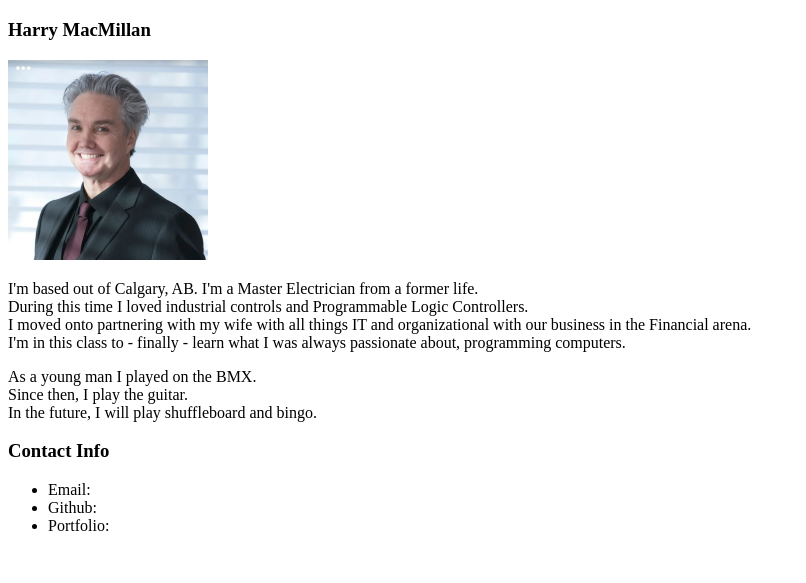
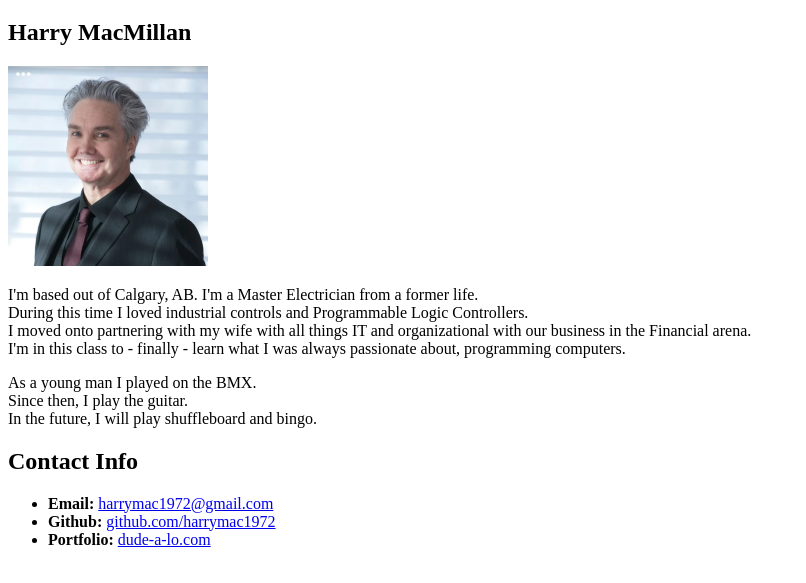
Before and after one commit to harrymac1972/bc_m1_d2_prj_biography, a plain HTML site: page Unsolved/index.html in a window 1280 px wide. Shown: the part 61-644 px from the top of the page, without its empty margins (0-806 px from the left). Drawn offline with Linux system fonts and the light colour scheme.

Commit message:
done except for fine tuning on hrefs

```diff
--- a/Unsolved/index.html
+++ b/Unsolved/index.html
@@ -10,7 +10,7 @@
     <!-- TODO: Write Your Code Below-->
     <h1>Student Bio</h1>
     <section>
-      <h3>Harry MacMillan</h3>
+      <h2>Harry MacMillan</h2>
       <img src="../assets/harry_office.png" width=200 height=200>
       <p>
         I'm based out of Calgary, AB.  I'm a Master Electrician from a former life.<br>
@@ -23,11 +23,11 @@
         In the future, I will play shuffleboard and bingo.</p>
     </section>
     <section>
-      <h3>Contact Info</h3>
+      <h2>Contact Info</h2>
       <ul>
-        <li>Email:</li>
-        <li>Github:</li>
-        <li>Portfolio:</li>
+        <li><b>Email: </b><a href="harrymac1972@gmail.com">harrymac1972@gmail.com</a></li>
+        <li><b>Github: </b><a href="github.com/harrymac1972">github.com/harrymac1972</a></li>
+        <li><b>Portfolio: </b><a href="dude-a-lo.com">dude-a-lo.com</a></li>
       </ul>
     </section>
   </body>
```
